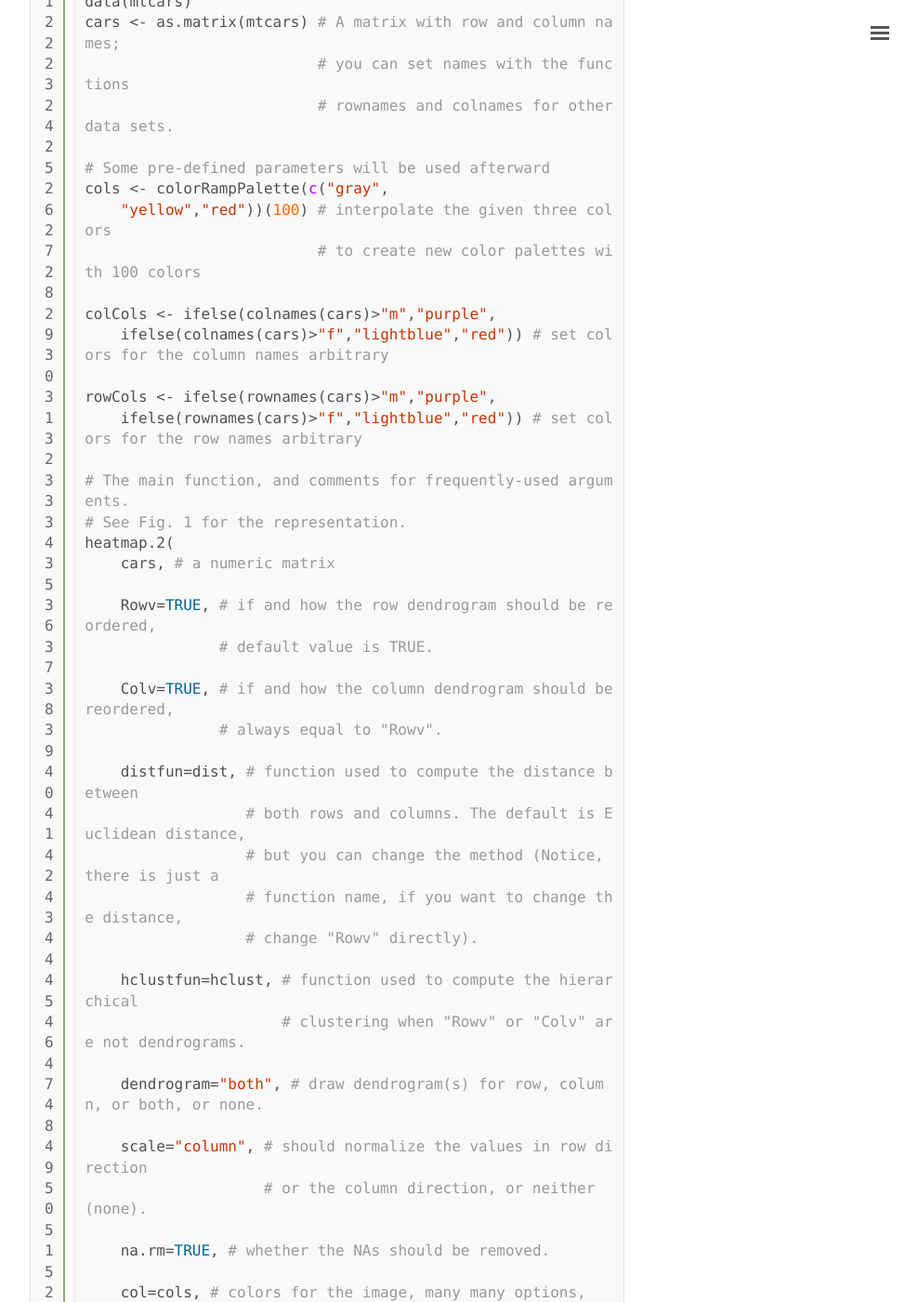
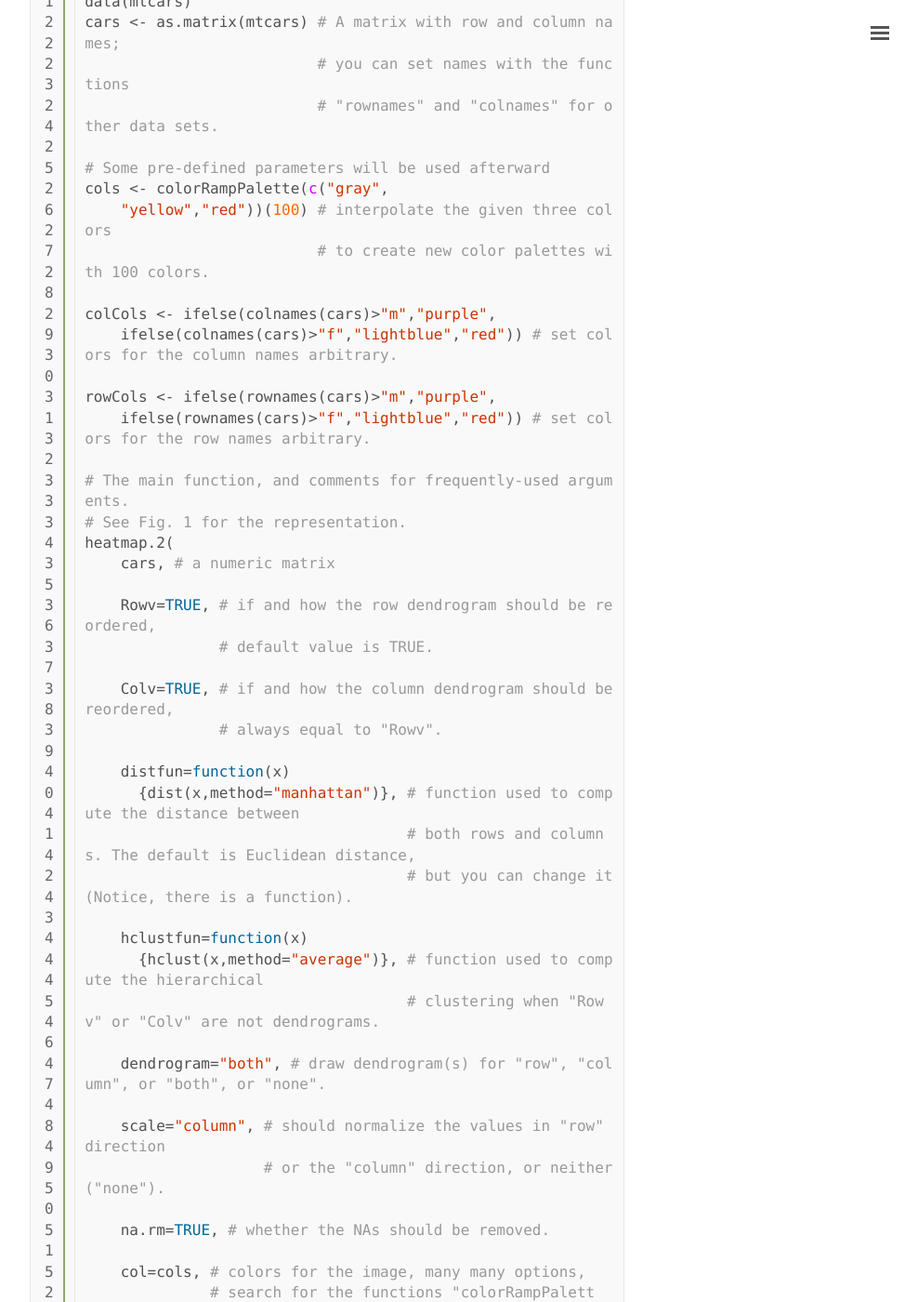
Before and after one commit to XianpingLi/XianpingLi.github.io, a Jekyll site: the page built from posts_en/_posts/2015-12-26-R-function-heatmap.2.md, in a window 1280 px wide and 1400 px high, scrolled down 1309 px. Shown: the whole window at 93% size, without its empty margins (288-1276 px from the left). Built offline with Jekyll 4.4.1, drawn with Linux system fonts in a browser that asks for light colours; some of the changed text lies outside the part shown.

Commit message:
new heat map fig

```diff
--- a/posts_en/_posts/2015-12-26-R-function-heatmap.2.md
+++ b/posts_en/_posts/2015-12-26-R-function-heatmap.2.md
@@ -4,33 +4,33 @@
 ---
 
 ## Heat map
-**Heat map** is a kind of representation method that uses colors (always gradients) to represent the values in a matrix. It is very useful to detect valuable patterns in (large) data set (with many variables) quickly. See [Wikipedia](https://en.wikipedia.org/wiki/Heat_map) for details.
+**Heat map** is a kind of representation method that uses colors (always gradients) to represent the values in a matrix. It is very useful to detect valuable patterns in (large) data sets (with many variables) quickly. See [Wikipedia](https://en.wikipedia.org/wiki/Heat_map) for details.
 
 <!-- more -->
 
 ## Example in R using *heatmap.2*
-There is an advanced function in package *gplots*, **heatmap.2**. It provides a number of extensions to make your heat maps more interesting and informational.
+There is an advanced function in package *gplots*, *heatmap.2*. It provides a number of extensions to make your heat maps more interesting and informational.
 
 {% highlight r linenos %}
 library(gplots)
 library(RColorBrewer)
 
-# Use the data frame mtcars as an example, and transform to a matrix
+# Use the data frame "mtcars" as an example, and transform to a matrix
 data(mtcars)
 cars <- as.matrix(mtcars) # A matrix with row and column names;
                           # you can set names with the functions
-                          # rownames and colnames for other data sets.
+                          # "rownames" and "colnames" for other data sets.
 
 # Some pre-defined parameters will be used afterward
 cols <- colorRampPalette(c("gray",
     "yellow","red"))(100) # interpolate the given three colors
-                          # to create new color palettes with 100 colors
+                          # to create new color palettes with 100 colors.
 
 colCols <- ifelse(colnames(cars)>"m","purple",
-    ifelse(colnames(cars)>"f","lightblue","red")) # set colors for the column names arbitrary
+    ifelse(colnames(cars)>"f","lightblue","red")) # set colors for the column names arbitrary.
 
 rowCols <- ifelse(rownames(cars)>"m","purple",
-    ifelse(rownames(cars)>"f","lightblue","red")) # set colors for the row names arbitrary
+    ifelse(rownames(cars)>"f","lightblue","red")) # set colors for the row names arbitrary.
 
 # The main function, and comments for frequently-used arguments.
 # See Fig. 1 for the representation.
@@ -43,26 +43,26 @@
     Colv=TRUE, # if and how the column dendrogram should be reordered,
                # always equal to "Rowv".
 
-    distfun=dist, # function used to compute the distance between
-                  # both rows and columns. The default is Euclidean distance,
-                  # but you can change the method (Notice, there is just a
-                  # function name, if you want to change the distance,
-                  # change "Rowv" directly).
+    distfun=function(x)
+      {dist(x,method="manhattan")}, # function used to compute the distance between
+                                    # both rows and columns. The default is Euclidean distance,
+                                    # but you can change it (Notice, there is a function).
 
-    hclustfun=hclust, # function used to compute the hierarchical
-                      # clustering when "Rowv" or "Colv" are not dendrograms.
+    hclustfun=function(x)
+      {hclust(x,method="average")}, # function used to compute the hierarchical
+                                    # clustering when "Rowv" or "Colv" are not dendrograms.
 
-    dendrogram="both", # draw dendrogram(s) for row, column, or both, or none.
+    dendrogram="both", # draw dendrogram(s) for "row", "column", or "both", or "none".
 
-    scale="column", # should normalize the values in row direction
-                    # or the column direction, or neither (none).
+    scale="column", # should normalize the values in "row" direction
+                    # or the "column" direction, or neither ("none").
 
     na.rm=TRUE, # whether the NAs should be removed.
 
     col=cols, # colors for the image, many many options,
               # search for the functions "colorRampPalette",
               # "rainbow", "colorpanel", "brewer.pal" ...
-              # to improve your figures.
+              # then improve your figures.
 
     cellnote=ifelse(abs(scale(cars))>2,'Y','N') , # a matrix of character strings
                                                   # which will be placed in each cell.
```
Also changed, not shown: other parts of posts_en/_posts/2015-12-26-R-function-heatmap.2.md (+3 -3 lines), images/heatmap.png.
